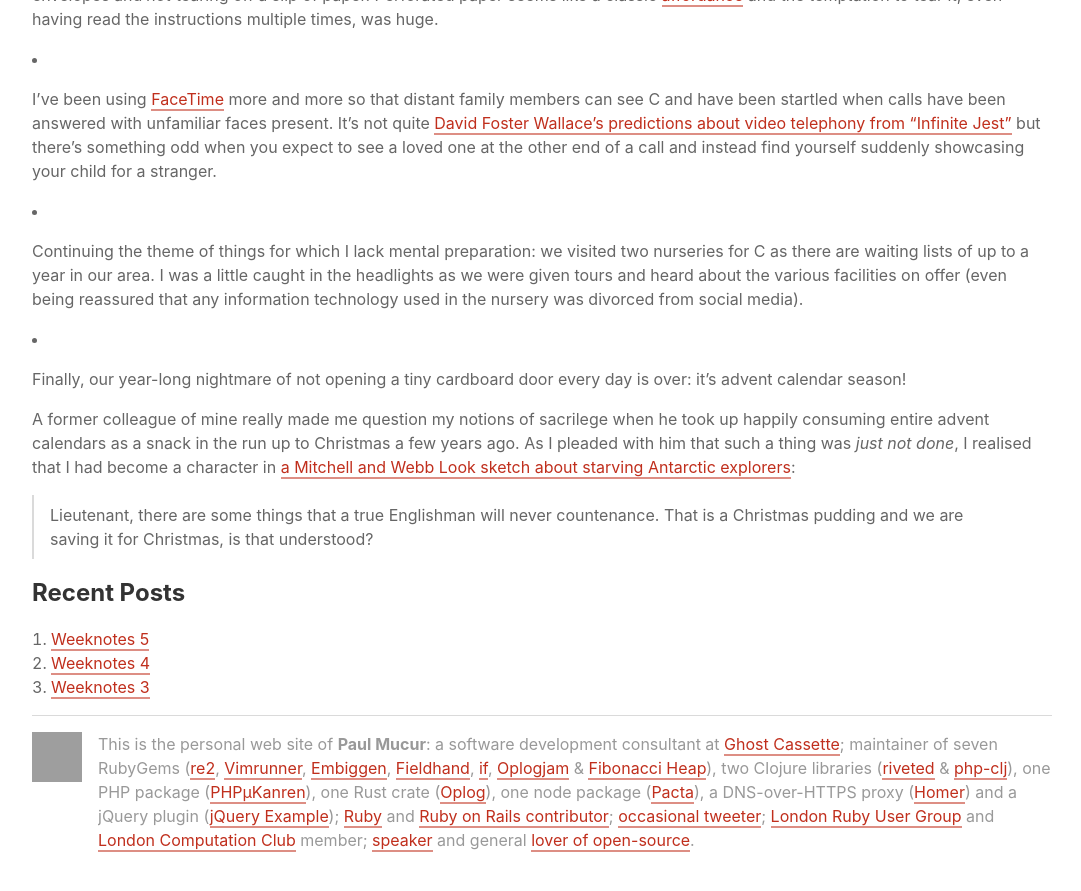
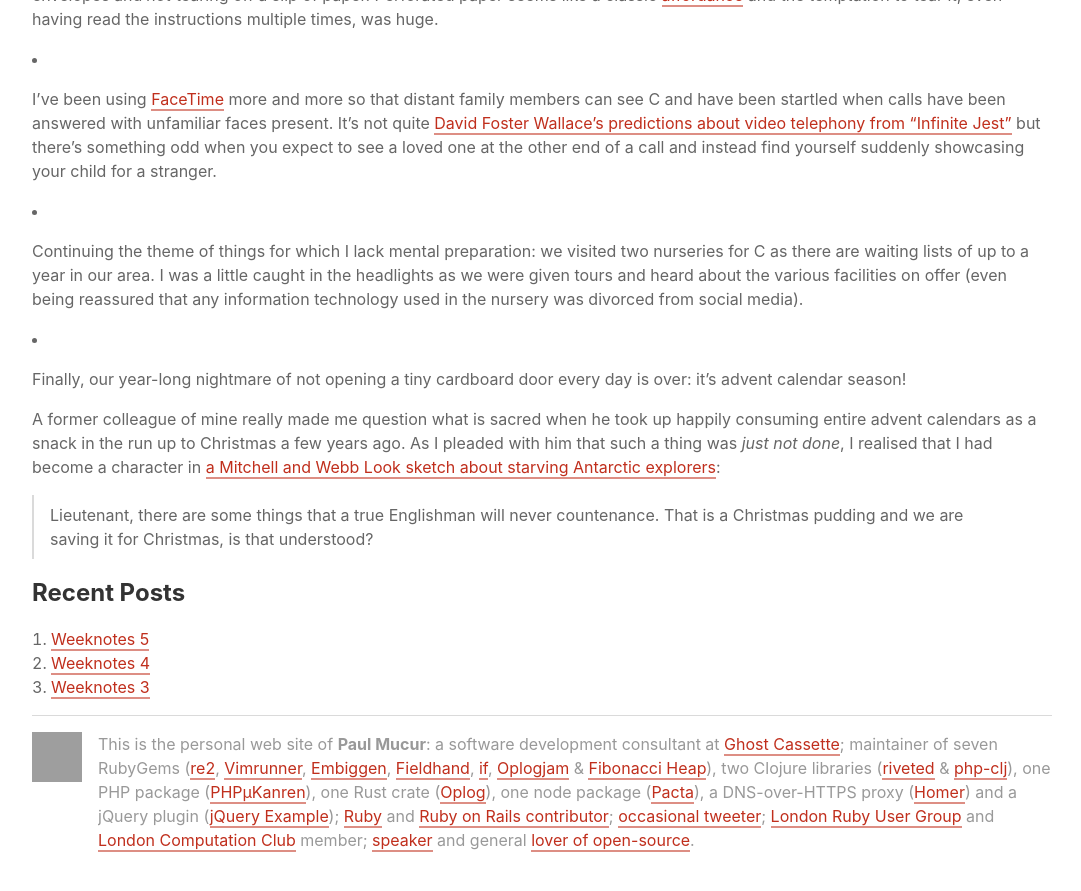
Before and after one commit to mudge/mudge.github.com, a Jekyll site: the page built from _posts/2019-12-08-weeknotes-6.markdown, in a window 1280 px wide and 900 px high, scrolled down 841 px. Shown: the top 891 px of the window, without its empty margins (98-1179 px from the left). Built offline with Jekyll 4.4.1, drawn with Linux system fonts in a browser that asks for light colours; grey boxes are pictures that could not be loaded.

Commit message:
Sacrilege is a bit overkill

```diff
--- a/_posts/2019-12-08-weeknotes-6.markdown
+++ b/_posts/2019-12-08-weeknotes-6.markdown
@@ -24,6 +24,6 @@ comments: false
 
 *   Finally, our year-long nightmare of not opening a tiny cardboard door every day is over: it's advent calendar season!
 
-    A former colleague of mine really made me question my notions of sacrilege when he took up happily consuming entire advent calendars as a snack in the run up to Christmas a few years ago. As I pleaded with him that such a thing was _just not done_, I realised that I had become a character in [a Mitchell and Webb Look sketch about starving Antarctic explorers](https://youtu.be/7lpN-3-SaHs):
+    A former colleague of mine really made me question what is sacred when he took up happily consuming entire advent calendars as a snack in the run up to Christmas a few years ago. As I pleaded with him that such a thing was _just not done_, I realised that I had become a character in [a Mitchell and Webb Look sketch about starving Antarctic explorers](https://youtu.be/7lpN-3-SaHs):
 
     > Lieutenant, there are some things that a true Englishman will never countenance. That is a Christmas pudding and we are saving it for Christmas, is that understood?
```
